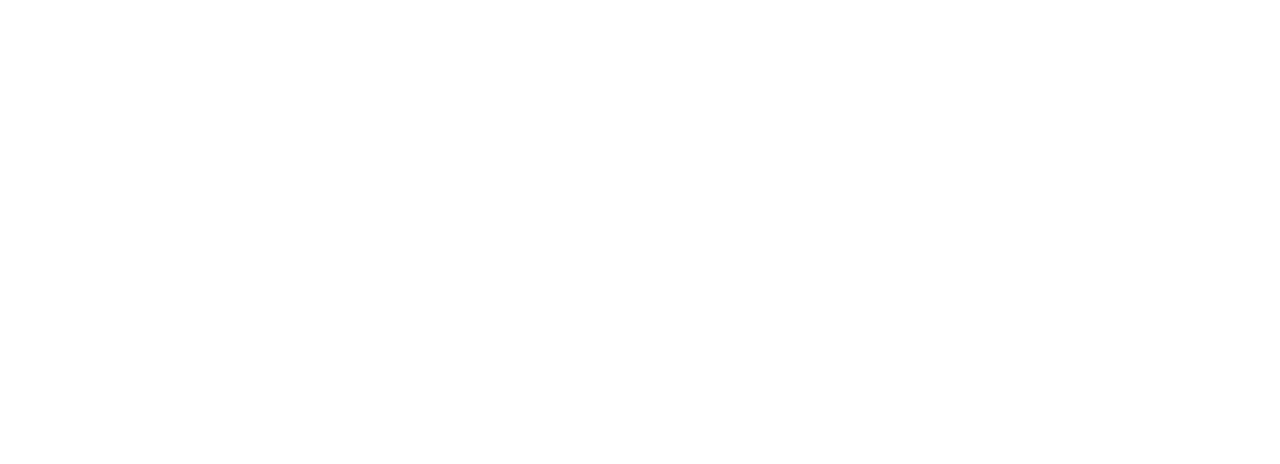
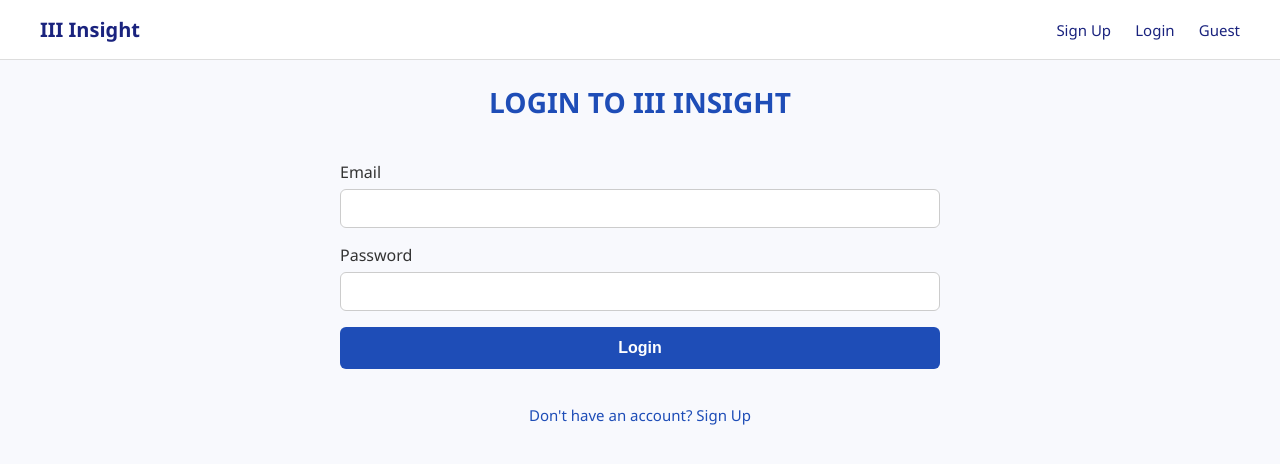
Before and after one commit to BenjaminWray/CSC2033_Team31, a Flask app: page /login in a window 1280 px wide. Before the commit the part shown is empty. Shown: the top 464 px of the page. Run offline with Flask 3, Linux system fonts and the light colour scheme.

Commit message:
Add login page

```diff
--- a/flaskr/forms.py
+++ b/flaskr/forms.py
@@ -10,3 +10,8 @@
     password = PasswordField('Password', validators=[DataRequired(), Length(min=6)])
     confirm_password = PasswordField('Confirm Password', validators=[DataRequired(), EqualTo('password')])
     submit = SubmitField('Sign Up')
+
+class LoginForm(FlaskForm):
+    email = StringField('Email', validators=[DataRequired(), Email()])
+    password = PasswordField('Password', validators=[DataRequired()])
+    submit = SubmitField('Login')
--- a/flaskr/templates/login.html
+++ b/flaskr/templates/login.html
@@ -1,10 +1,22 @@
-<!DOCTYPE html>
-<html lang="en">
-<head>
-    <meta charset="UTF-8">
-    <title>Title</title>
-</head>
-<body>
+{% extends "base.html" %}
 
-</body>
-</html>
+{% block content %}
+<div class="login-container">
+    <h2 class="signup-title">Login to III Insight</h2>
+    <form method="POST">
+        {{ form.hidden_tag() }}
+
+        <label>{{ form.email.label }}</label>
+        {{ form.email(size=32) }}
+
+        <label>{{ form.password.label }}</label>
+        {{ form.password(size=32) }}
+
+        {{ form.submit(class="signup-button") }}
+    </form>
+
+    <div class="links">
+        <a href="{{ url_for('auth.signup') }}">Don't have an account? Sign Up</a>
+    </div>
+</div>
+{% endblock %}
--- a/flaskr/views.py
+++ b/flaskr/views.py
@@ -1,6 +1,7 @@
 from flask import Blueprint, render_template, redirect, url_for, flash
-from werkzeug.security import generate_password_hash
-from forms import SignUpForm
+from flask_login import login_user
+from werkzeug.security import generate_password_hash, check_password_hash
+from forms import SignUpForm, LoginForm
 from models.database import db, create_user, User
 
 auth_bp = Blueprint('auth', __name__)
@@ -40,4 +41,13 @@
 
 @auth_bp.route('/login', methods=['GET', 'POST'])
 def login():
-    return render_template('login.html')
+    form = LoginForm()
+    if form.validate_on_submit():
+        user = User.query.filter_by(email=form.email.data).first()
+        if user and check_password_hash(user.password, form.password.data):
+            login_user(user)
+            flash('Logged in successfully.', 'success')
+            return redirect(url_for('index'))
+        else:
+            flash('Invalid email or password.', 'danger')
+    return render_template('login.html', form=form)
--- a/requirements.txt
+++ b/requirements.txt
@@ -1,6 +1,8 @@
 # flask
 flask~=3.1.0
 flask-wtf~=1.2.1
+flask-login~=0.6.3
+email_validator~=1.3.1
 # database
 flask-sqlalchemy~=3.1.1
 flask-migrate~=4.1.0
```
